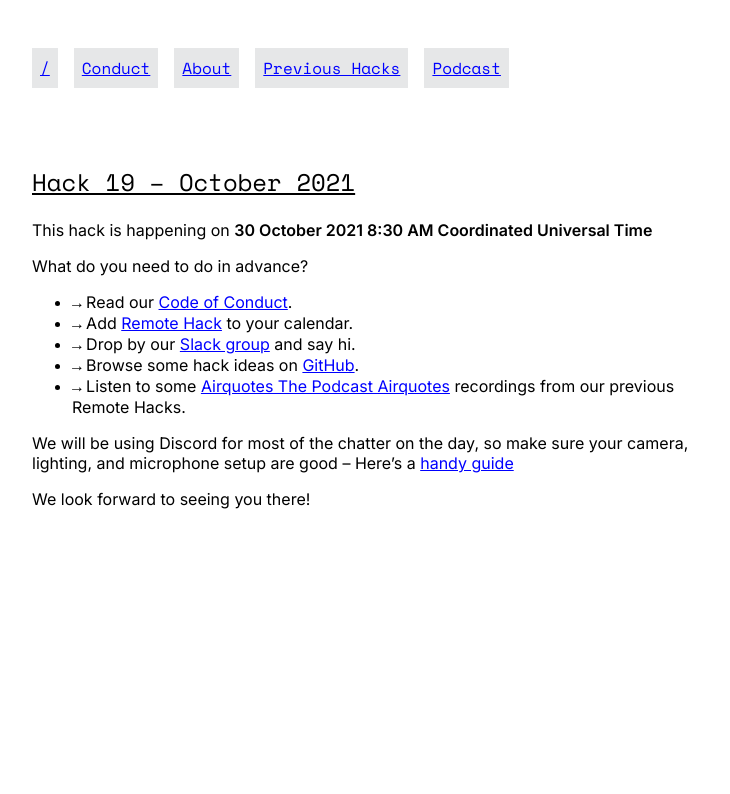
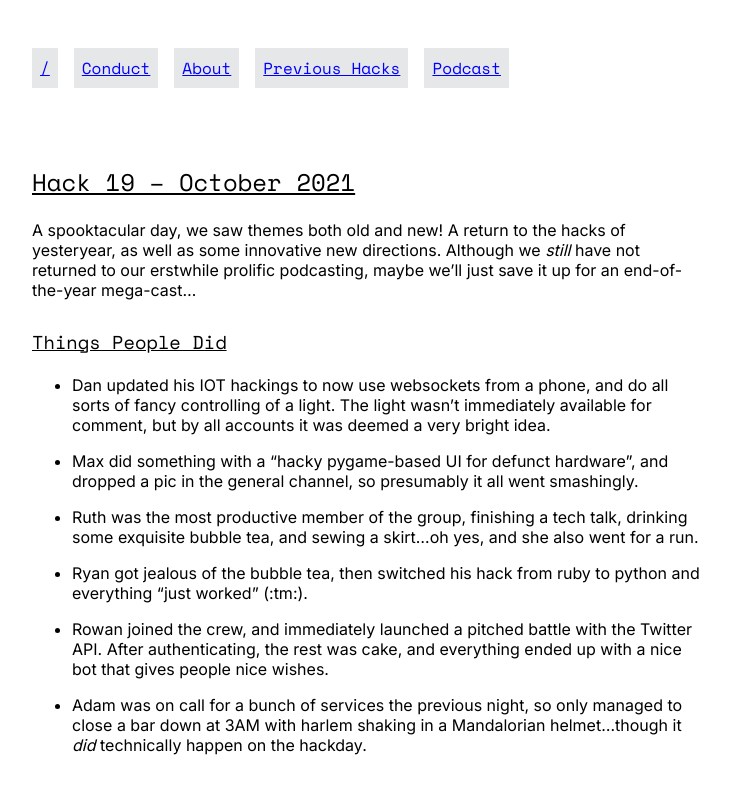
Before and after one commit to remotehack/remotehack.github.io, a Jekyll site: the page built from _hacks/19.md, in a window 1280 px wide. Shown: the top 794 px of the page, without its empty margins (272-1002 px from the left). Built offline with Jekyll 4.4.1, drawn with Linux system fonts in a browser that asks for light colours.

Commit message:
add draft writeup

```diff
--- a/_hacks/19.md
+++ b/_hacks/19.md
@@ -1,5 +1,21 @@
 ---
 hack_number: 19
 date: 2021-10-30
-happened: false
+happened: true
 ---
+
+A spooktacular day, we saw themes both old and new! A return to the hacks of yesteryear, as well as some innovative new directions. Although we _still_ have not returned to our erstwhile prolific podcasting, maybe we'll just save it up for an end-of-the-year mega-cast...
+
+### Things People Did
+
+- Dan updated his IOT hackings to now use websockets from a phone, and do all sorts of fancy controlling of a light. The light wasn't immediately available for comment, but by all accounts it was deemed a very bright idea.
+
+- Max did something with a "hacky pygame-based UI for defunct hardware", and dropped a pic in the general channel, so presumably it all went smashingly.
+
+- Ruth was the most productive member of the group, finishing a tech talk, drinking some exquisite bubble tea, and sewing a skirt...oh yes, and she also went for a run.
+
+- Ryan got jealous of the bubble tea, then switched his hack from ruby to python and everything "just worked" (:tm:).
+
+- Rowan joined the crew, and immediately launched a pitched battle with the Twitter API. After authenticating, the rest was cake, and everything ended up with a nice bot that gives people nice wishes.
+
+- Adam was on call for a bunch of services the previous night, so only managed to close a bar down at 3AM with harlem shaking in a Mandalorian helmet...though it _did_ technically happen on the hackday.
```
Also changed, not shown: _hacks/20.md (added, +5 -0 lines).
